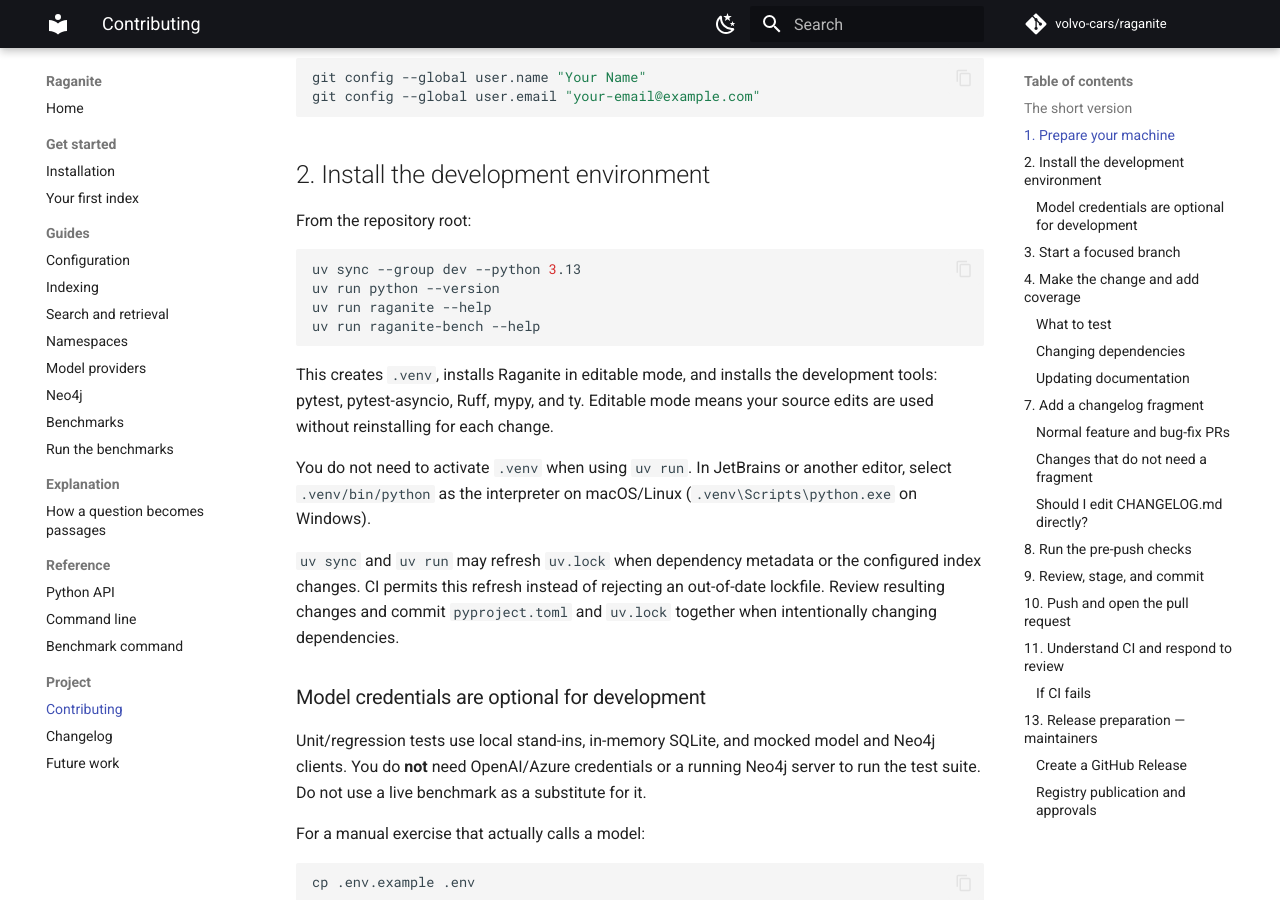
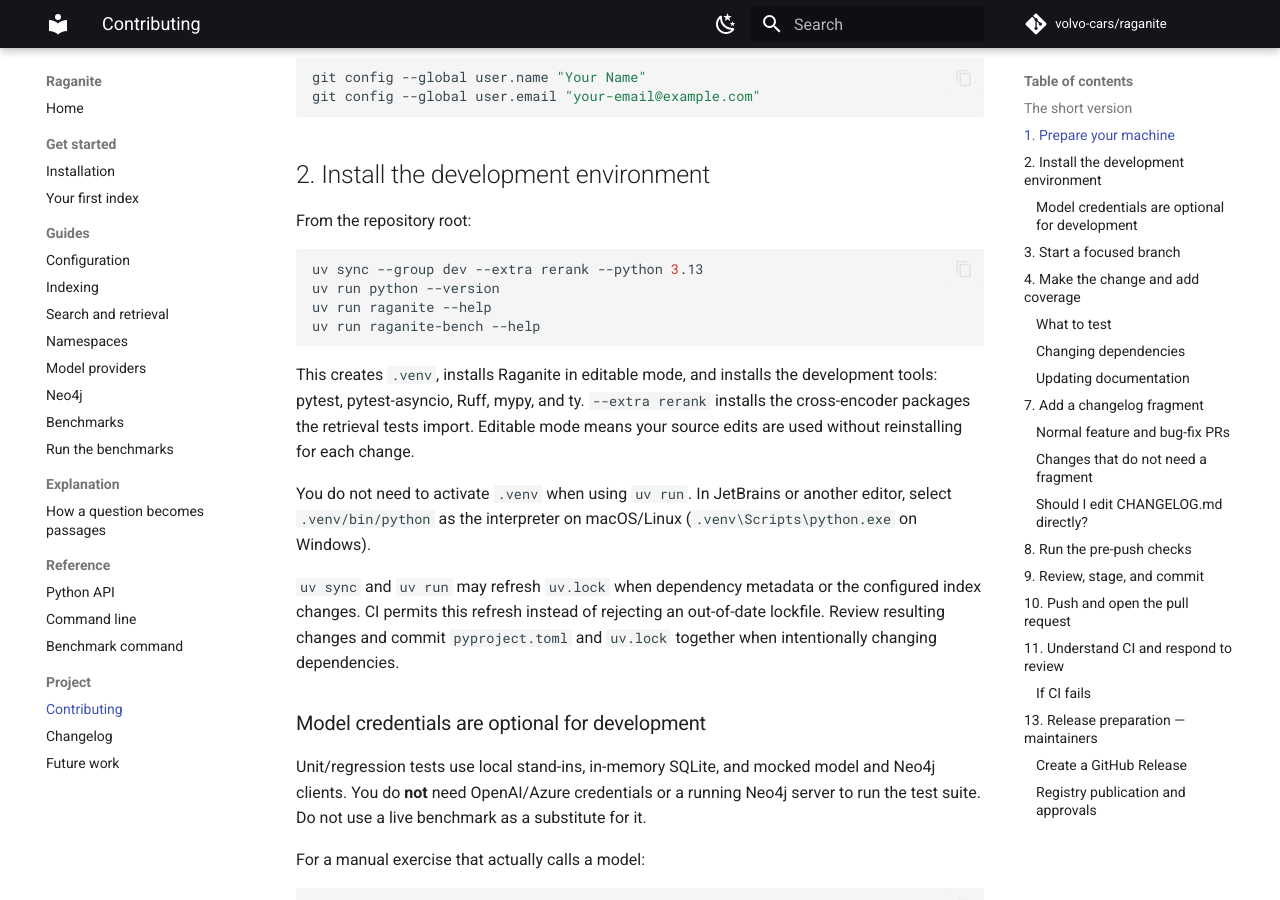
Before and after one commit to volvo-cars/raganite, an MkDocs documentation site: the page built from docs/contributing.md, in a window 1280 px wide and 900 px high, scrolled down 1306 px. Built offline with MkDocs 1.6.1 and Material for MkDocs 9.7.7, drawn with Linux system fonts in a browser that asks for light colours; comment, search, counter and statistics services are not loaded; some of the changed text lies outside the part shown.

Commit message:
feat: added rerank extra dependencies in CI workflow

````diff
--- a/docs/contributing.md
+++ b/docs/contributing.md
@@ -18,7 +18,7 @@
 git clone git@github.com:volvo-cars/raganite.git
 cd raganite
 git switch -c feature/123-short-description
-uv sync --group dev --python 3.13
+uv sync --group dev --extra rerank --python 3.13
 
 # Make the change, add tests, and add a changelog fragment when appropriate.
 uv run ruff format src benchmark tests
@@ -66,14 +66,15 @@
 From the repository root:
 
 ```sh
-uv sync --group dev --python 3.13
+uv sync --group dev --extra rerank --python 3.13
 uv run python --version
 uv run raganite --help
 uv run raganite-bench --help
 ```
 
 This creates `.venv`, installs Raganite in editable mode, and installs the
-development tools: pytest, pytest-asyncio, Ruff, mypy, and ty. Editable mode means
+development tools: pytest, pytest-asyncio, Ruff, mypy, and ty. `--extra rerank`
+installs the cross-encoder packages the retrieval tests import. Editable mode means
 your source edits are used without reinstalling for each change.
 
 You do not need to activate `.venv` when using `uv run`. In JetBrains or another
@@ -234,7 +235,7 @@
 From the repository root, run:
 
 ```sh
-uv sync --group dev
+uv sync --group dev --extra rerank
 uv run ruff format src benchmark tests
 uv run ruff check src
 uv run ty check src
````
Also changed, not shown: 1 other file.
